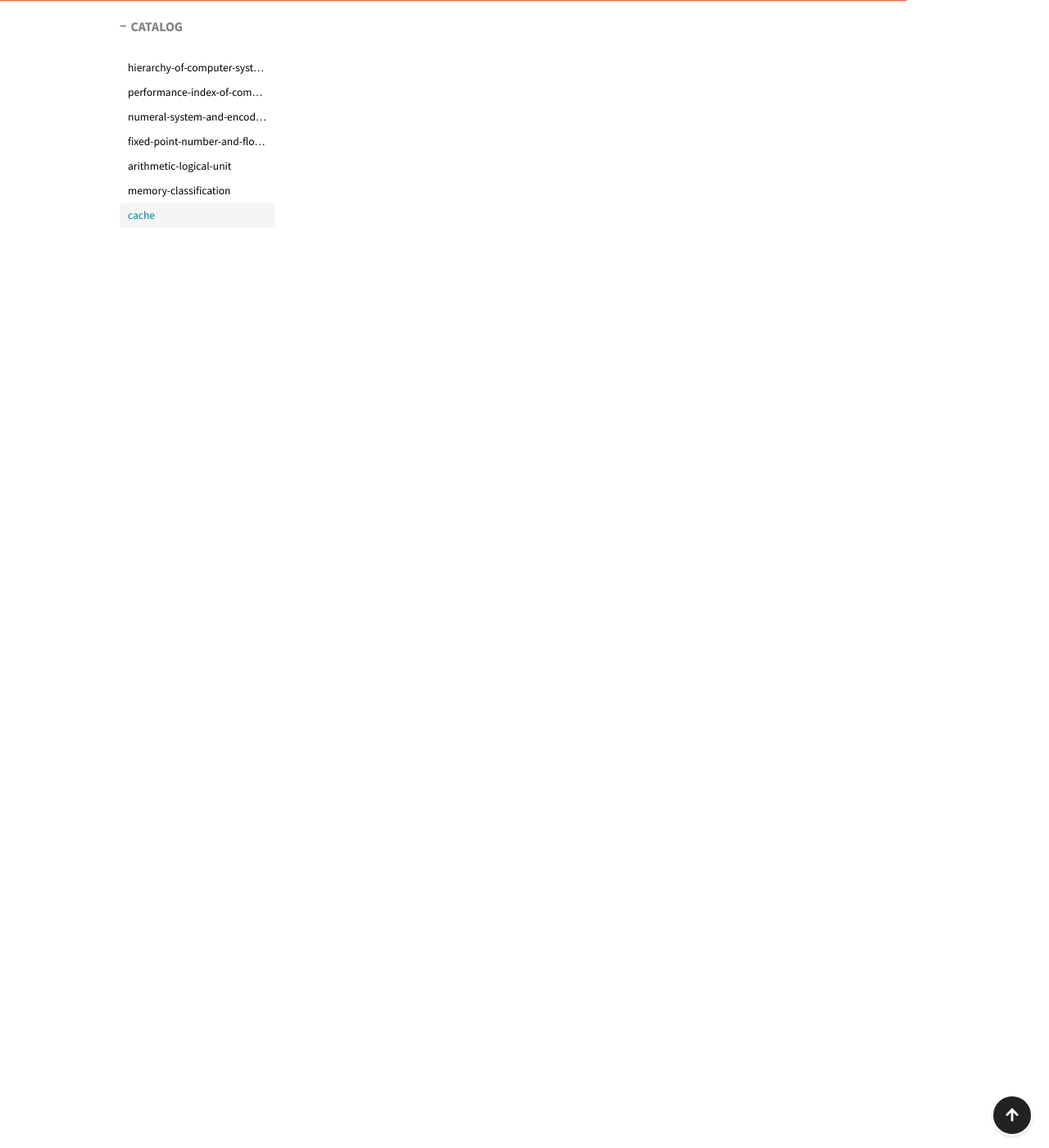
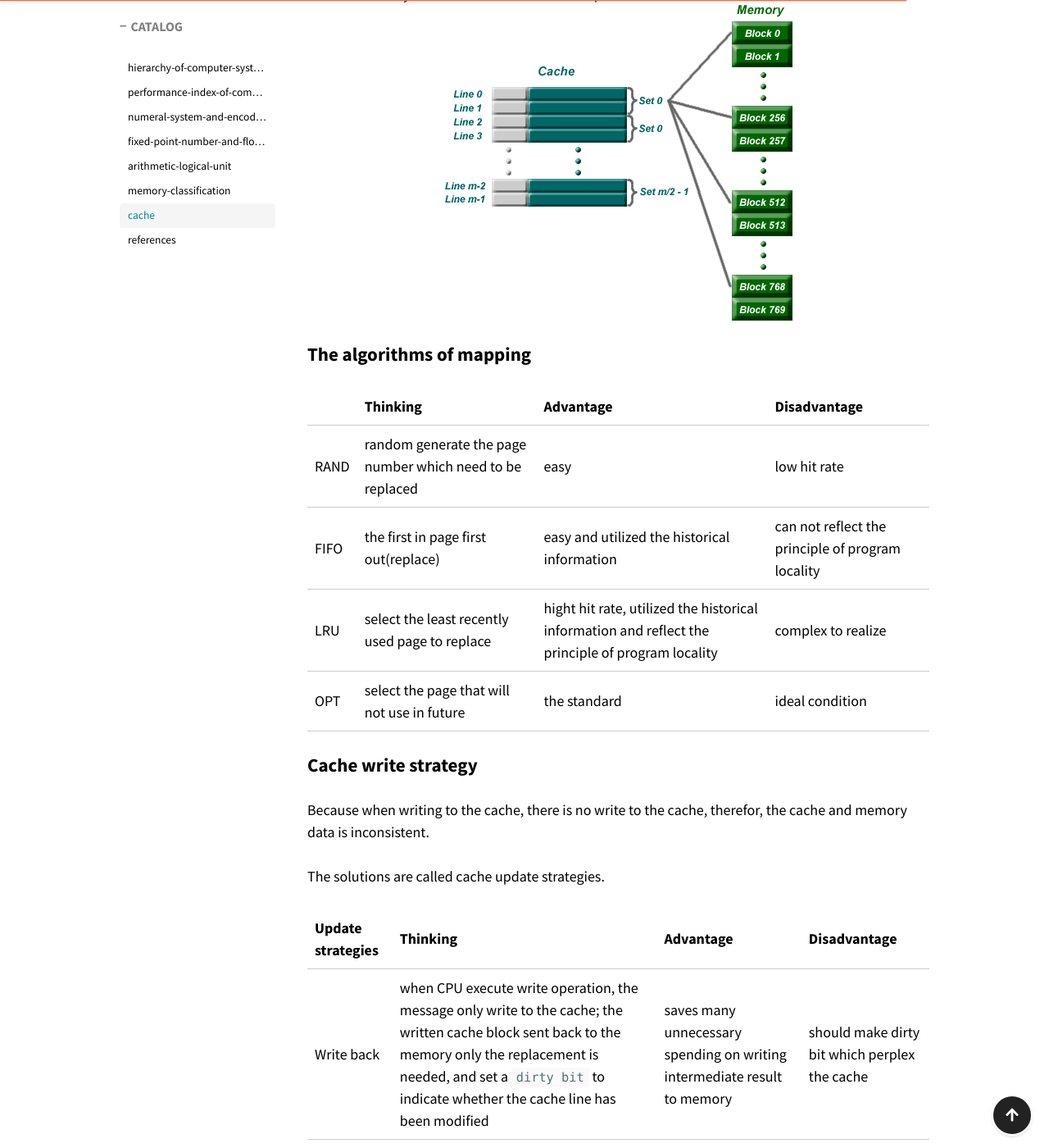
Before and after one commit to YuunYang/blog, a Jekyll site: the page built from _posts/2018-08-01-principles-of-computer-composition.md, in a window 1280 px wide and 1400 px high, scrolled down 6689 px. Shown: the whole window at 82% size. Built offline with Jekyll 4.4.1, drawn with Linux system fonts in a browser that asks for light colours; nearby versions of some CDN libraries; formulas are drawn with MathJax 3; comment, search, counter and statistics services are not loaded; some of the changed text lies outside the part shown.

Commit message:
2018-08-01-principles-of-computer-composition

```diff
--- a/_includes/scrollspy.html
+++ b/_includes/scrollspy.html
@@ -45,7 +45,7 @@
             var title = e.getAttribute('id');
             var title_top = $(`.page-content #${title}`).offset().top;
             $(`li:has(a[href="#${title}"])`).removeClass('active');
-            if(scroll_top >= title_top) {
+            if(scroll_top + 10 >= title_top) {
               sign[i] = title;
             } else {
               sign.splice(i, i+1);
--- a/_posts/2018-08-01-principles-of-computer-composition.md
+++ b/_posts/2018-08-01-principles-of-computer-composition.md
@@ -159,7 +159,51 @@
 
 ### Direct mapping
 
+That direct mapping assigned each memory block to a specific line in cache. If a line is all already taken up by a memory block when a new memory needs to be loaded, the old trashed. `This line is the only line that each of these blocks can be sent to. In the case of this figure, there are 8 bits in the block identification portion of the memory address`.
+![direct map][direct map]{: .align-center}
 
+### Full associative mapping
+
+In full associative, any block can go into any line of the cache. This means that the word id bits are used to identify which word in the block is needed, but the tag becomes all of the remaining bits.
+
+### Set associative mapping
+
+Set associative mapping is divides the memory into some groups, and for each group, and direct mapping betweens groups, but full associative mapping in each group. It does this by saying that instead of having exactly one line that a block can map to in the cache, we will group a few lines together creating a `set`. Then a block in memory can map to any one of the lines of a specific set. There is still only one set that the block can map to.
+![set assoc map][set assoc map]{: .align-center}
+
+### The algorithms of mapping
+
+|  | Thinking | Advantage | Disadvantage |
+| ---------------- | ----------------- | ----------------- | --------------- |
+| RAND | random generate the page number which need to be replaced | easy | low hit rate |
+| FIFO | the first in page first out(replace)  | easy and utilized the historical information | can not reflect the principle of program locality |
+| LRU | select the least recently used page to replace | hight hit rate, utilized the historical information and reflect the principle of program locality | complex to realize |
+| OPT | select the page that will not use in future | the standard | ideal condition |
+
+### Cache write strategy
+
+Because when writing to the cache, there is no write to the cache, therefor, the cache and memory data is inconsistent.
+
+The solutions are called cache update strategies.
+
+| Update strategies | Thinking | Advantage | Disadvantage |
+| ---------------- | ----------------- | ----------------- | --------------- |
+| Write back | when CPU execute write operation, the message only write to the cache; the written cache block sent back to the memory only the replacement is needed, and set a `dirty bit` to indicate whether the cache line has been modified  | saves many unnecessary spending on writing intermediate result to memory | should make dirty bit which perplex the cache |
+| write through | when writing, write the data both to the cache and main memory | easy and coast less | lost lot of time on writing intermediate result |
+
+When there doesn't hit, we need to get this block back to cache, and there has two solutions:
+
+- Write allocate policy: updates the block in main memory and brings the block to the cache.
+- No write allocate policy: updates the block in main memory not bringing that block to the cache.
+
+## References
+
+Some essay, blog or question referred above.
+
+- [文都考研计算机]('http://www.kyjxy.com/zhuanyeke/jisuanji/list_64_3.html')
+- [Interaction Policies with Main Memory (IASTATE)]('http://web.cs.iastate.edu/~prabhu/Tutorial/CACHE/interac.html')
 
 [example]: https://en.wikipedia.org/wiki/Cycles_per_instruction#Definition
 [schematic diagram]: /images/2018-08-01-principles-of-computer-composition/200947103528147.jpg
+[direct map]: /images/2018-08-01-principles-of-computer-composition/direct.gif
+[set assoc map]: /images/2018-08-01-principles-of-computer-composition/setassoc.gif
```
Also changed, not shown: _includes/background.html (deleted, +0 -61 lines), _layouts/home.html (+63 -1 lines), images/2018-08-01-principles-of-computer-composition/direct.jpeg (deleted), images/2018-08-01-principles-of-computer-composition/setassoc.gif (added).
